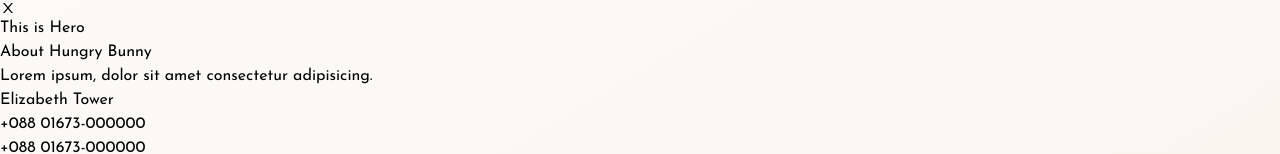
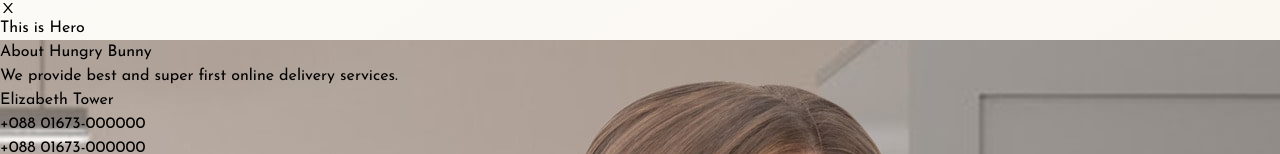
Before and after one commit to rakibul-islam-hasib/hungry-bunny-client, a React (Vite) app: page / in a window 1280 px wide. Shown: the part 300-454 px from the top of the page. Built offline with nearby package versions, Linux system fonts and the light colour scheme.

Commit message:
Footer with paralax effect

```diff
--- a/src/components/footer/Footer.jsx
+++ b/src/components/footer/Footer.jsx
@@ -1,17 +1,19 @@
 import React from 'react';
+import bgImg from '../../assets/img/footer_bg.jpg';
 
 const Footer = () => {
     return (
 
         <>
-            <footer className='mt-5 pr-10 md:p-10 bg-black'>
+            <footer style={{backgroundImage : `url(${bgImg})`}} className='mt-5 bg-cover bg-fixed '>
+                <div className="w-full h-full bg-black pr-10 md:p-10 bg-opacity-70">
                     <div className='grid md:grid-cols-3 lg:grid-cols-4 pl-8 max-w-screen-xl mx-auto text-gray-300'>
                         <div className='mt-7'>
                             <h2 className='font-bold text-2xl'>About Hungry Bunny</h2>
                             <div className='mt-14'>
-                            <p>Lorem ipsum, dolor sit amet consectetur adipisicing.</p>
-                            <p>Elizabeth Tower</p>
-                            <p>+088 01673-000000
+                                <p className='text'>We provide best and super first online delivery services.</p>
+                                <p className='text-sm'>Elizabeth Tower</p>
+                                <p className='text-sm'>+088 01673-000000
                                     <br />
                                     +088 01673-000000
                                 </p>
@@ -80,6 +82,7 @@ const Footer = () => {
                             </div>
                         </div>
                     </div>
+                </div>
 
             </footer>
 
```
Also changed, not shown: src/assets/img/footer_bg.jpg (added). Lines whose indentation alone changed are shown as unchanged.
